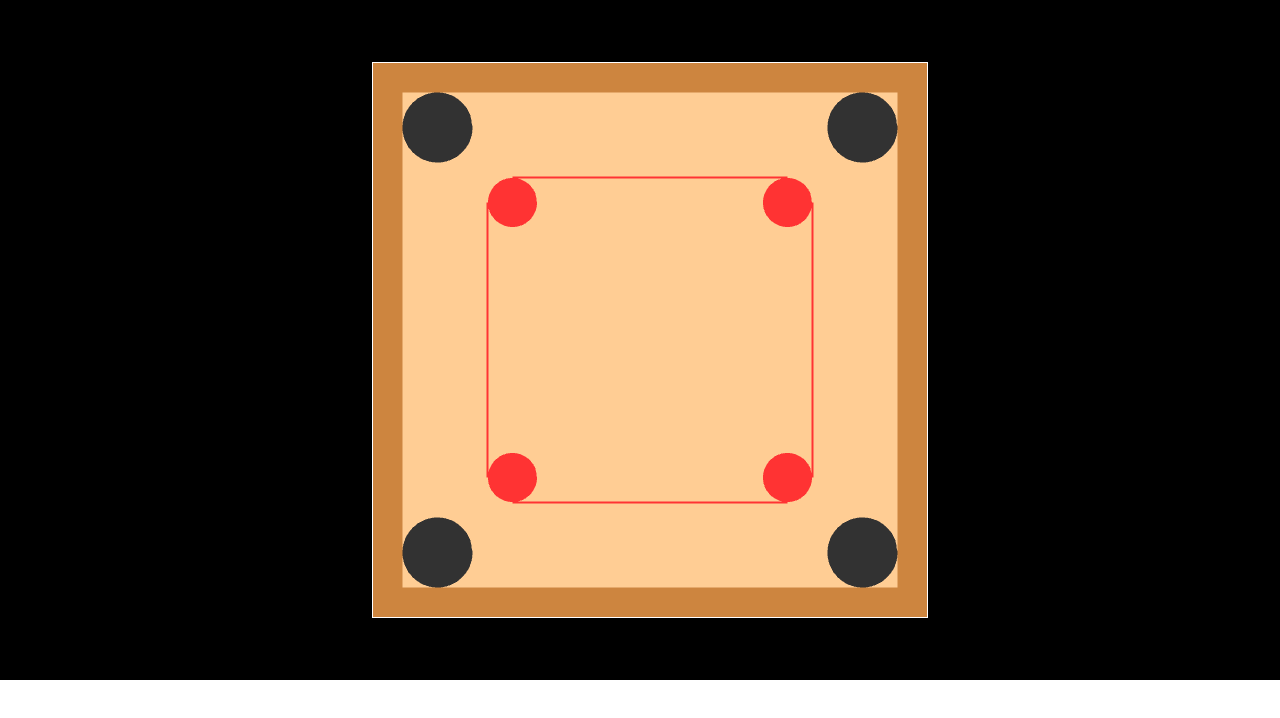
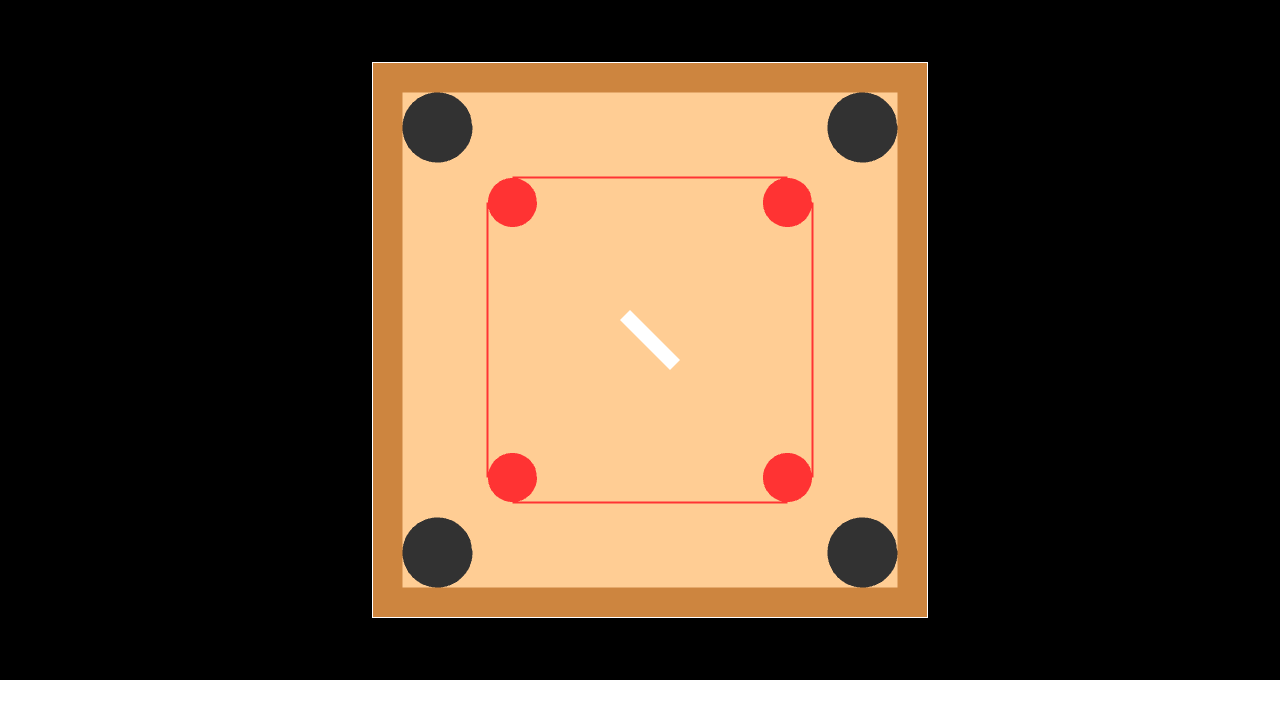
Before and after one commit to rajma996/carrom_webgl_game, a plain HTML site: page index.html in a window 1280 px wide. Drawn offline with Linux system fonts and the light colour scheme; animation ran at ten frames a second.

Commit message:
striker and movement added

```diff
--- a/board.js
+++ b/board.js
@@ -49,13 +49,13 @@ var board={
     var circles = [];
     var scale = globals.mfactor;
 
-    var temp = twod.get_vao_circle(75*scale/2-125,75*scale/2-125,-20,3.5*scale,255/255,51/255,51/255,globals);
+    var temp = twod.get_vao_circle(75*scale/2-125,75*scale/2-125,-15,3.5*scale,255/255,51/255,51/255,globals);
     circles.push(temp);
-    temp = twod.get_vao_circle(-75*scale/2+125,75*scale/2-125,-20,3.5*scale,255/255,51/255,51/255,globals);
+    temp = twod.get_vao_circle(-75*scale/2+125,75*scale/2-125,-15,3.5*scale,255/255,51/255,51/255,globals);
     circles.push(temp);
-    temp = twod.get_vao_circle(75*scale/2-125,-75*scale/2+125,-20,3.5*scale,255/255,51/255,51/255,globals);
+    temp = twod.get_vao_circle(75*scale/2-125,-75*scale/2+125,-15,3.5*scale,255/255,51/255,51/255,globals);
     circles.push(temp);
-    temp = twod.get_vao_circle(-75*scale/2+125,-75*scale/2+125,-20,3.5*scale,255/255,51/255,51/255,globals);
+    temp = twod.get_vao_circle(-75*scale/2+125,-75*scale/2+125,-15,3.5*scale,255/255,51/255,51/255,globals);
     circles.push(temp);
 
     var lines = [];
--- /dev/null
+++ b/coins.js
@@ -0,0 +1,22 @@
+
+var coins={
+  get_vao_striker: function(x,y,z,c1,c2,c3,globals){
+    var scale = globals.mfactor;
+    var temp_vao  = cylinder.get_vao_cylinder(x,y,z,4*scale,1*scale,c1,c2,c3,globals);
+    var striker = {
+      vao:temp_vao,
+      x:x,y:y,z:z,
+      vx:0,vy:0,c:c1
+    };
+    return striker;
+  },
+
+  update_striker: function(striker,globals){
+    var scale = globals.mfactor;
+    var c1=striker.c;
+    striker.vao = cylinder.get_vao_cylinder(striker.x,striker.y,striker.z,4*scale,1*scale,c1,c1,c1,globals);
+    return striker;
+  }
+
+
+};
--- a/index.html
+++ b/index.html
@@ -10,6 +10,7 @@
     <script type="text/javascript" src="cuboid.js"></script>
     <script type="text/javascript" src="cylinder.js"></script>
     <script type="text/javascript" src="twod.js"></script>
+    <script type="text/javascript" src="coins.js"></script>
 
   </head>
   <body style='margin:0px' onload='main()'>
--- a/script.js
+++ b/script.js
@@ -13,7 +13,7 @@ var main=function() {
   var AMORTIZATION=0.95;
   var drag=false;
 
-
+  var mouse_x,mouse_y;
   var old_x, old_y;
 
   var dX=0, dY=0;
@@ -34,7 +34,9 @@ var main=function() {
     y=y*(-1);
     x=x-650;
     y=y+340;
-    console.log(x); console.log(y);
+    mouse_x=x;
+    mouse_y=y;
+    // console.log(x); console.log(y);
 
     if (!drag) return false;
     dX=(e.pageX-old_x)*2*Math.PI/CANVAS.width,
@@ -45,11 +47,15 @@ var main=function() {
     e.preventDefault();
   };
 
+  var onkeypress = function(e){
+    console.log('d');
+  }
+
   CANVAS.addEventListener("mousedown", mouseDown, false);
   CANVAS.addEventListener("mouseup", mouseUp, false);
   CANVAS.addEventListener("mouseout", mouseUp, false);
   CANVAS.addEventListener("mousemove", mouseMove, false);
-
+  window.addEventListener("keypress",onkeypress,true);
   /*========================= GET WEBGL CONTEXT ========================= */
   var GL;
   try {
@@ -137,6 +143,10 @@ gl_FragColor = vec4(vColor, 1.);\n\
 
   board_vaos = board.get_board(globals);
   designs_vaos = board.get_designs(globals);
+  var player = 1;
+  var mode = 1 ;
+  var striker = coins.get_vao_striker(0,designs_vaos.circles[0].y-4,-11,1,1,1,globals);
+  var line_vao = twod.get_vao_line(20,20,-40,-20,-20,-40,1,1,1,globals);
 
   var time_old=0;
   var animate=function(time) {
@@ -154,6 +164,18 @@ gl_FragColor = vec4(vColor, 1.);\n\
     board.draw_board(board_vaos,THETA,PHI,globals);
     board.draw_designs(designs_vaos,THETA,PHI,globals);
 
+    construct.draw_vao(line_vao.vao,THETA,PHI,1,globals);
+
+    if(mode==1)
+    {
+      striker.x = mouse_x;
+      if(striker.x>designs_vaos.circles[0].x) striker.x=designs_vaos.circles[0].x;
+      if(striker.x<designs_vaos.circles[1].x) striker.x=designs_vaos.circles[1].x;
+      striker = coins.update_striker(striker,globals);
+      construct.draw_vao(striker.vao.vao,THETA,PHI,1,globals);
+    }
+
+
     GL.flush();
 
     window.requestAnimationFrame(animate);
--- a/twod.js
+++ b/twod.js
@@ -25,7 +25,38 @@ var twod={
     };
     return twod_circle;
 
+  },
+
+  get_vao_line: function(x1,y1,z1,x2,y2,z2,c1,c2,c3,globals){
+    var vertices =[
+      x1+10,y1,z1, c1,c2,c3,
+      x1,y1+10,z1, c1,c2,c3,
+      x1-10,y1,z1, c1,c2,c3,
+      x1,y1-10,z1, c1,c2,c3,
+
+      x2+10,y2,z2, c1,c2,c3,
+      x2,y2+10,z2, c1,c2,c3,
+      x2-10,y2,z2, c1,c2,c3,
+      x2,y2-10,z2, c1,c2,c3
+
+    ]
+    var faces = [
+      0,1,2,0,2,3,
+      1,2,10,2,10,6,
+      0,1,10,0,4,10,
+      0,4,3,3,4,7,
+      2,3,6,3,6,7,
+      6,7,4,6,4,10
+
+    ]
+    temp_vao = construct.get_vao(vertices,faces,globals);
+    var line_final = {
+      vao:temp_vao,
+      x1:x1,y1:y1,z1:z1,
+      x2:x2,y2:y2,z2:z2
+    };
+    return line_final;
+
   }
 
-
 };
```
